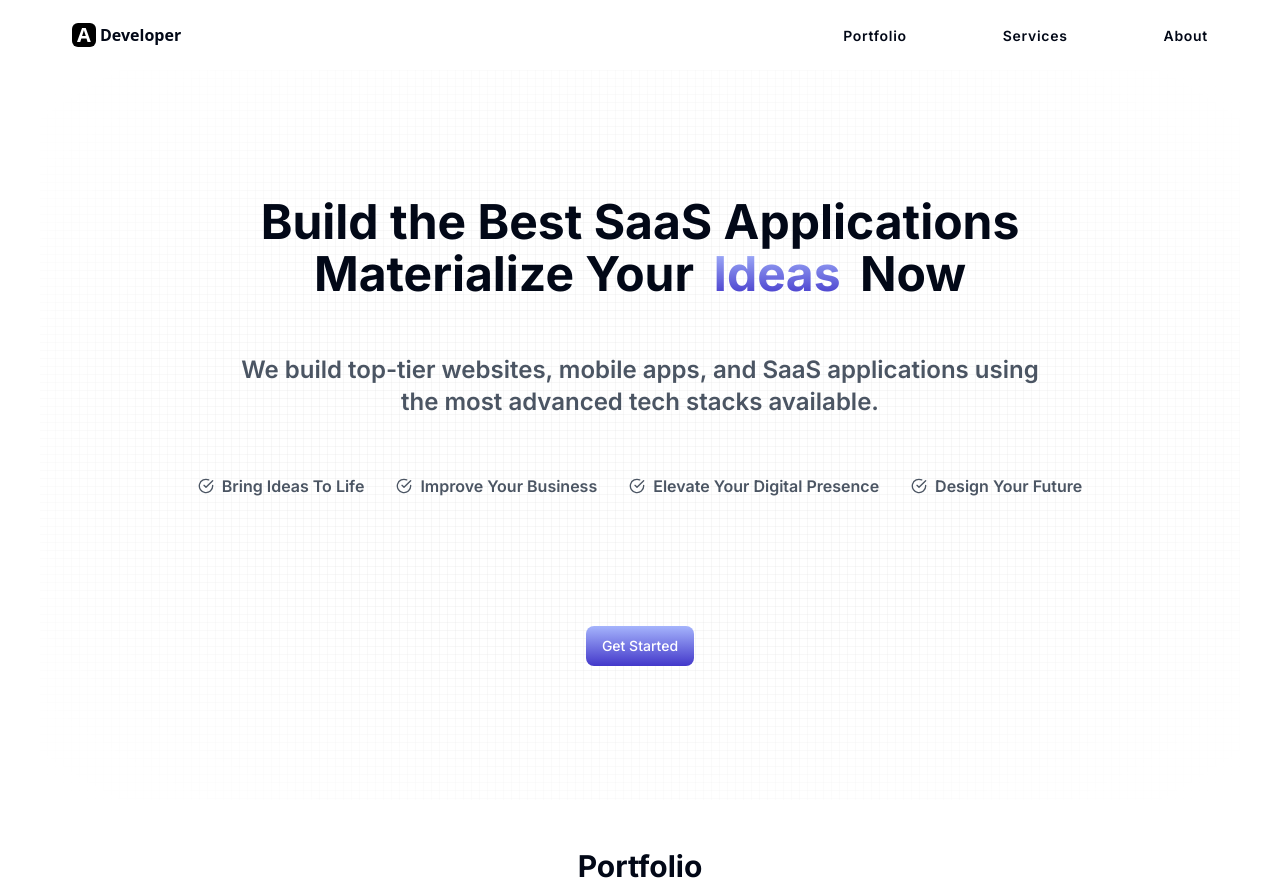
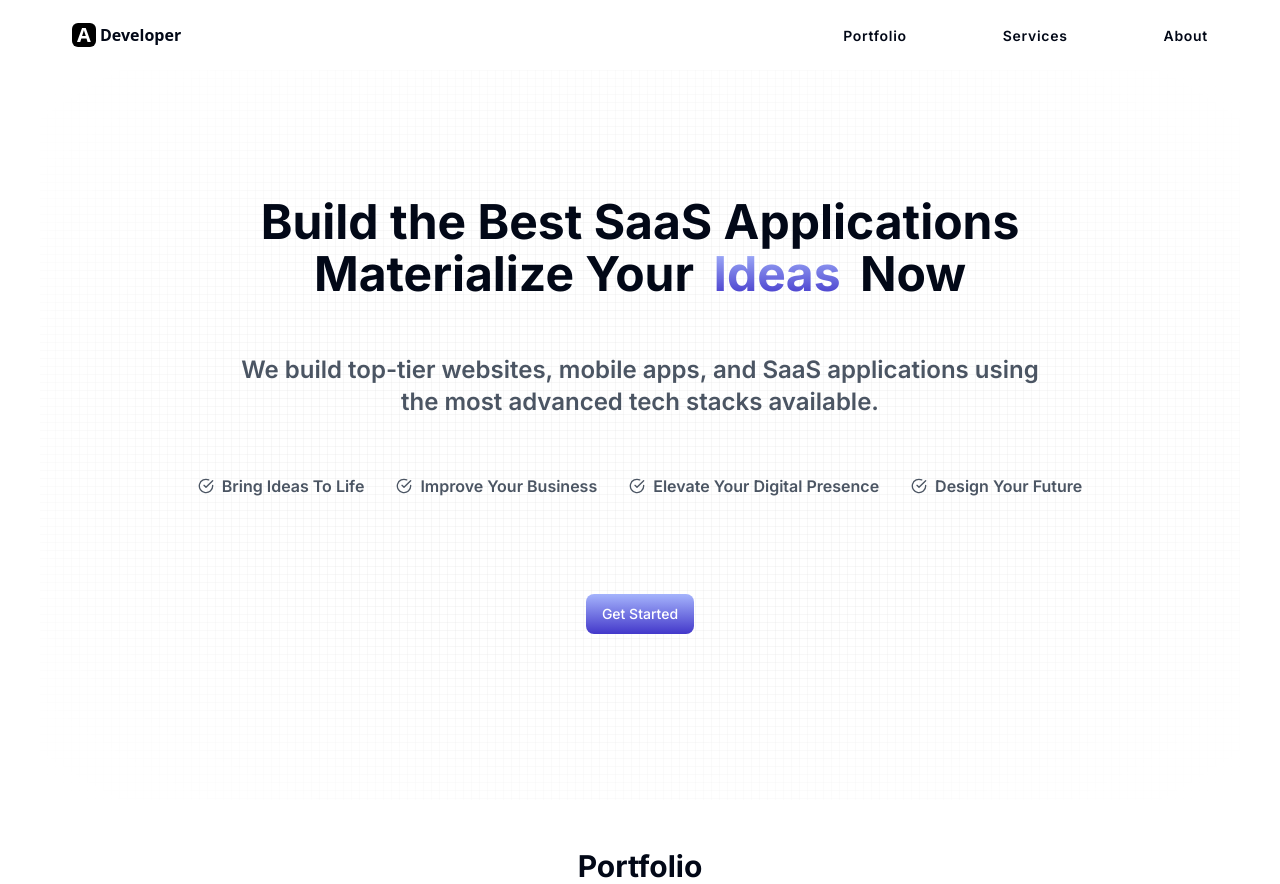
Before and after one commit to ammar-1990/ammar-website, a Next.js app: page / in a window 1280 px wide. Built offline with nearby package versions, Linux system fonts and the light colour scheme.

Commit message:
main page

```diff
--- a/app/(main)/page.tsx
+++ b/app/(main)/page.tsx
@@ -57,7 +57,7 @@ const MainSection = () => {
         </div>
         {/* Get started button */}
 
-        <Button className="mt-32" variant={'site'}>Get Started</Button>
+        <Button className="mt-24" variant={'site'}>Get Started</Button>
       </div>
     </section>
   );
```
